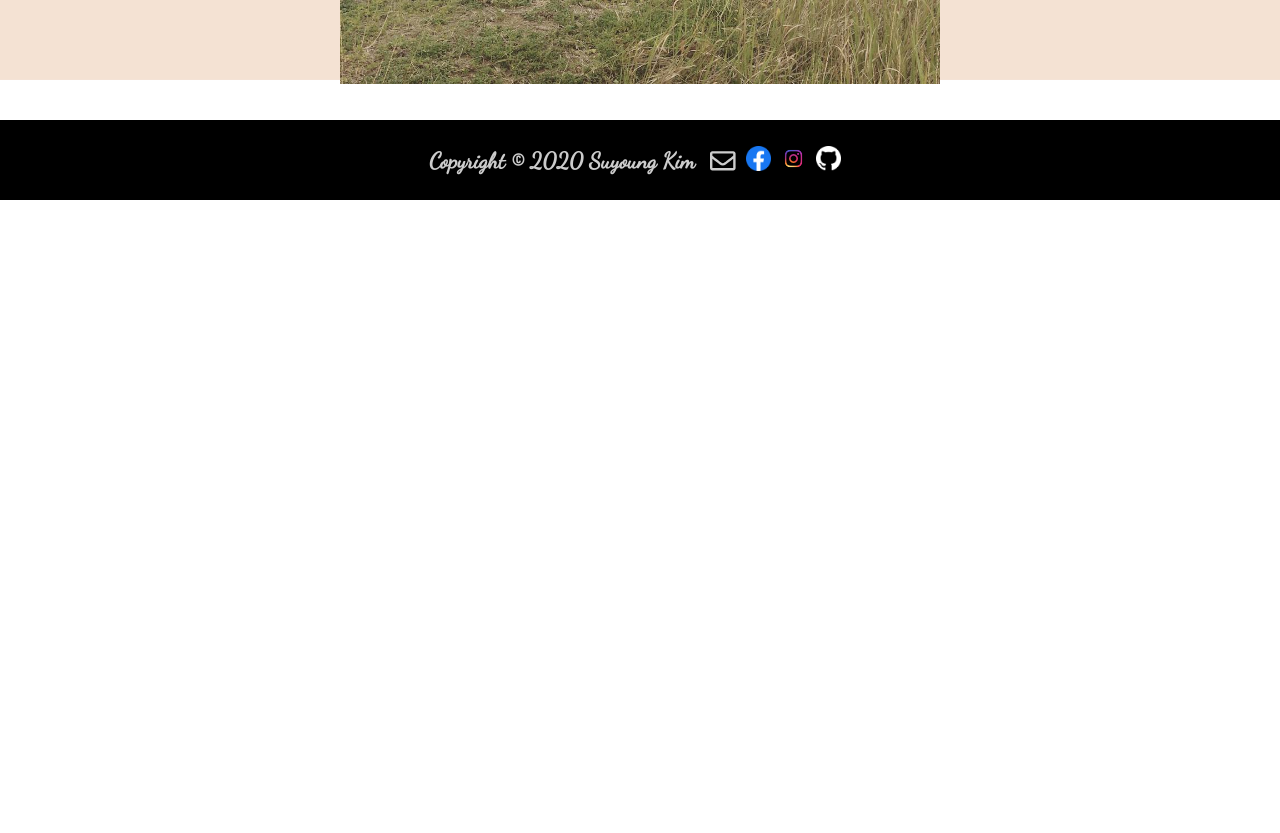
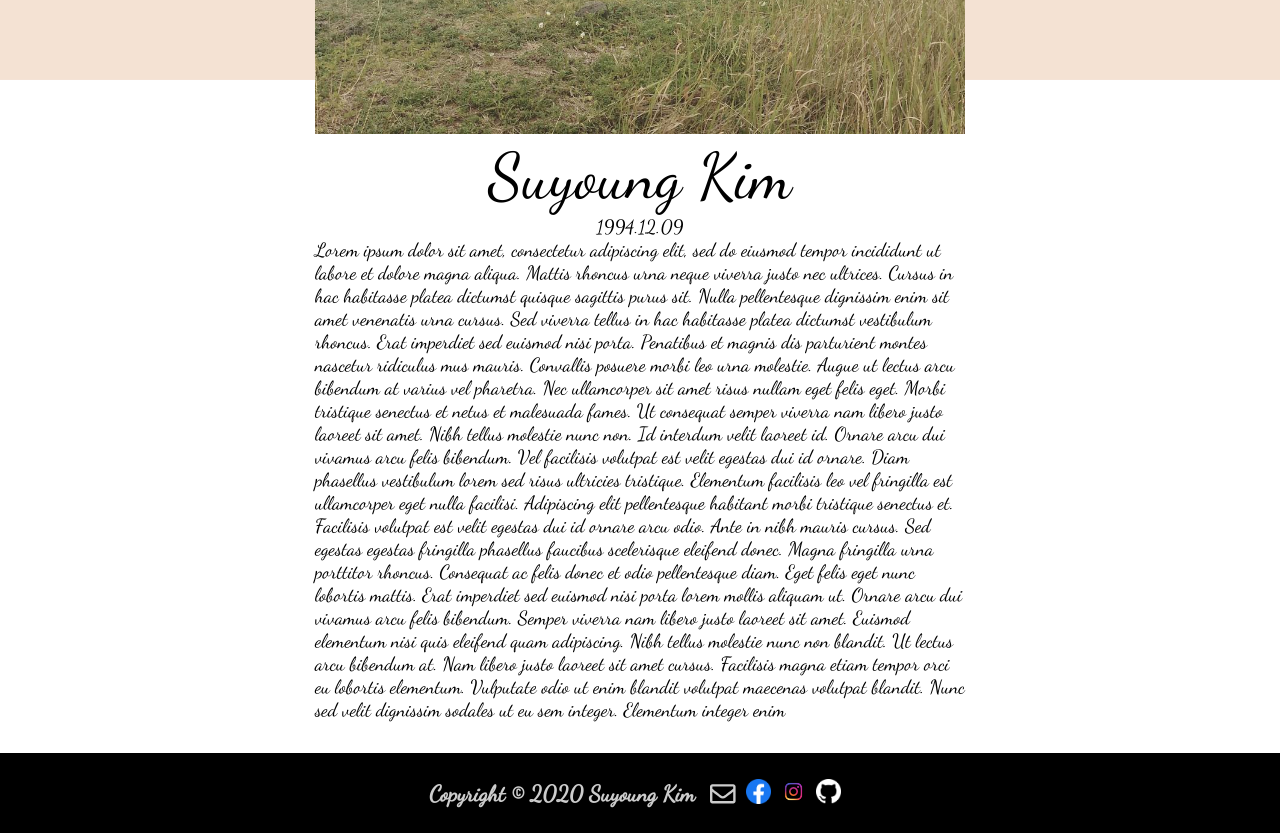
Before and after one commit to seobaeksol/suyoungkim.info, a Next.js app: page /about in a window 1280 px wide. Shown: the part 720-1553 px from the top of the page. Before the commit the page ends 920 px from the top, so only its background shows below. Built offline with nearby package versions, Linux system fonts and the light colour scheme.

Commit message:
Make frame of about page

```diff
--- a/components/ImageSlider.tsx
+++ b/components/ImageSlider.tsx
@@ -6,7 +6,6 @@ const ImageSlider: React.FunctionComponent<{ imgSources: Array<string> }> = ({
   imgSources
 }) => {
   const [imgIndex, setImgIndex] = useState(0);
-  const [imgs, setImgs] = useState<ReactElement[]>([]);
   const numOfImgs = imgSources.length;
 
   const nextImage = () => {
@@ -42,6 +41,7 @@ const ImageSlider: React.FunctionComponent<{ imgSources: Array<string> }> = ({
           display: flex;
           justify-content: center;
           position: relative;
+          align-items: center;
         }
 
         .image__holder {
@@ -81,7 +81,13 @@ const ImageSlider: React.FunctionComponent<{ imgSources: Array<string> }> = ({
         }
 
         img {
-          height: 600px;
+          height: 650px;
+        }
+
+        @media (max-width: 1200px) {
+          img {
+            height: 400px;
+          }
         }
 
         @media (max-width: 900px) {
--- a/pages/about.tsx
+++ b/pages/about.tsx
@@ -12,13 +12,66 @@ const About: React.FunctionComponent = () => (
           "/images/main_4.jpg"
         ]}
       />
+      <p className="title">Suyoung Kim</p>
+      <p className="sub-title">1994.12.09</p>
+      <p className="description">
+        Lorem ipsum dolor sit amet, consectetur adipiscing elit, sed do eiusmod
+        tempor incididunt ut labore et dolore magna aliqua. Mattis rhoncus urna
+        neque viverra justo nec ultrices. Cursus in hac habitasse platea
+        dictumst quisque sagittis purus sit. Nulla pellentesque dignissim enim
+        sit amet venenatis urna cursus. Sed viverra tellus in hac habitasse
+        platea dictumst vestibulum rhoncus. Erat imperdiet sed euismod nisi
+        porta. Penatibus et magnis dis parturient montes nascetur ridiculus mus
+        mauris. Convallis posuere morbi leo urna molestie. Augue ut lectus arcu
+        bibendum at varius vel pharetra. Nec ullamcorper sit amet risus nullam
+        eget felis eget. Morbi tristique senectus et netus et malesuada fames.
+        Ut consequat semper viverra nam libero justo laoreet sit amet. Nibh
+        tellus molestie nunc non. Id interdum velit laoreet id. Ornare arcu dui
+        vivamus arcu felis bibendum. Vel facilisis volutpat est velit egestas
+        dui id ornare. Diam phasellus vestibulum lorem sed risus ultricies
+        tristique. Elementum facilisis leo vel fringilla est ullamcorper eget
+        nulla facilisi. Adipiscing elit pellentesque habitant morbi tristique
+        senectus et. Facilisis volutpat est velit egestas dui id ornare arcu
+        odio. Ante in nibh mauris cursus. Sed egestas egestas fringilla
+        phasellus faucibus scelerisque eleifend donec. Magna fringilla urna
+        porttitor rhoncus. Consequat ac felis donec et odio pellentesque diam.
+        Eget felis eget nunc lobortis mattis. Erat imperdiet sed euismod nisi
+        porta lorem mollis aliquam ut. Ornare arcu dui vivamus arcu felis
+        bibendum. Semper viverra nam libero justo laoreet sit amet. Euismod
+        elementum nisi quis eleifend quam adipiscing. Nibh tellus molestie nunc
+        non blandit. Ut lectus arcu bibendum at. Nam libero justo laoreet sit
+        amet cursus. Facilisis magna etiam tempor orci eu lobortis elementum.
+        Vulputate odio ut enim blandit volutpat maecenas volutpat blandit. Nunc
+        sed velit dignissim sodales ut eu sem integer. Elementum integer enim
+      </p>
     </div>
 
     <style jsx>{`
       .about__wrap {
+        display: flex;
         flex: 1;
-        display: flex;
+        flex-direction: column;
         justify-content: center;
+        align-items: center;
+      }
+
+      .about__wrap > * {
+        max-width: 650px;
+      }
+
+      .title {
+        font-family: "Dancing Script";
+        font-size: 4rem;
+      }
+
+      .sub-title {
+        font-family: "Dancing Script";
+        font-size: 1.2rem;
+      }
+
+      .description {
+        font-size: 1.2rem;
+        font-family: "Dancing Script";
       }
     `}</style>
   </Layout>
```
